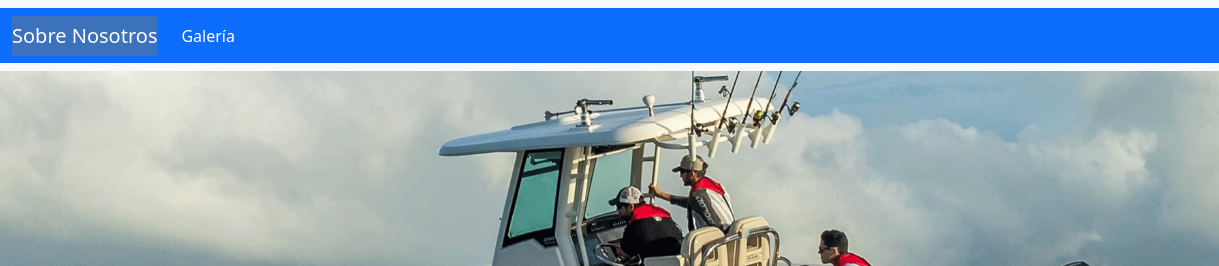
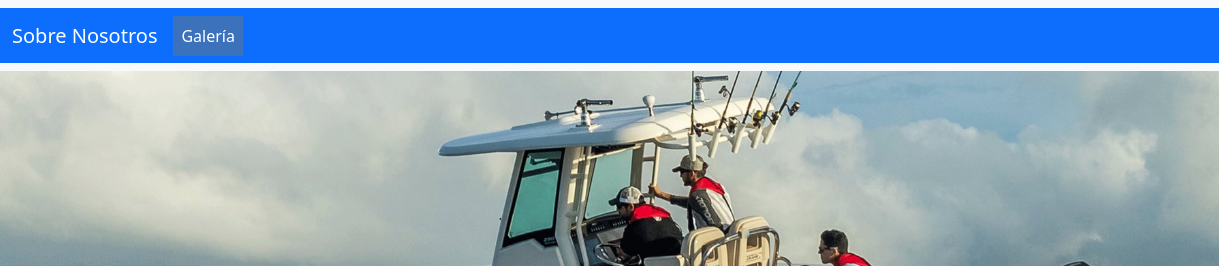
Before and after one commit to franmartin-xyz/Nautica-Martin, a plain HTML site: page galery.html in a window 1280 px wide. Shown: the top 266 px of the page, 61-1280 px from the left. Drawn offline with nearby package versions, Linux system fonts and the light colour scheme.

Commit message:
fix navbar galeria opacity

```diff
--- a/galery.html
+++ b/galery.html
@@ -14,13 +14,13 @@
     <nav class="navbar navbar-expand-lg navbar-light bg-light"> <!-- starts nav-->
         <div class="container-fluid bg-primary" >
           <a href="./index" class="navbar-brand"><img src="./img/Logo.jpg" width="45" alt="Logo" data-aos="fade-right"></a>
-          <a class="navbar-brand text-white bg-secondary bg-opacity-50" href="./index.html" data-aos="fade-right">Sobre Nosotros</a>
+          <a class="navbar-brand text-white " href="./index.html" data-aos="fade-right">Sobre Nosotros</a>
           <button class="navbar-toggler" type="button" data-bs-toggle="collapse" data-bs-target="#navbarNavAltMarkup" aria-controls="navbarNavAltMarkup" aria-expanded="false" aria-label="Toggle navigation">
             <span class="navbar-toggler-icon"></span>
           </button>
         <div class="collapse navbar-collapse" id="navbarNavAltMarkup">
           <div class="navbar-nav">
-            <a class="nav-link active text-white"  aria-current="page" href="./galery.html" data-aos="fade-right">Galería</a>
+            <a class="nav-link active text-white bg-secondary bg-opacity-50"  aria-current="page" href="./galery.html" data-aos="fade-right">Galería</a>
             <!-- <a class="nav-link" href="#">Features</a>
             <a class="nav-link" href="#">Pricing</a>
             <a class="nav-link disabled">Disabled</a> -->
```
